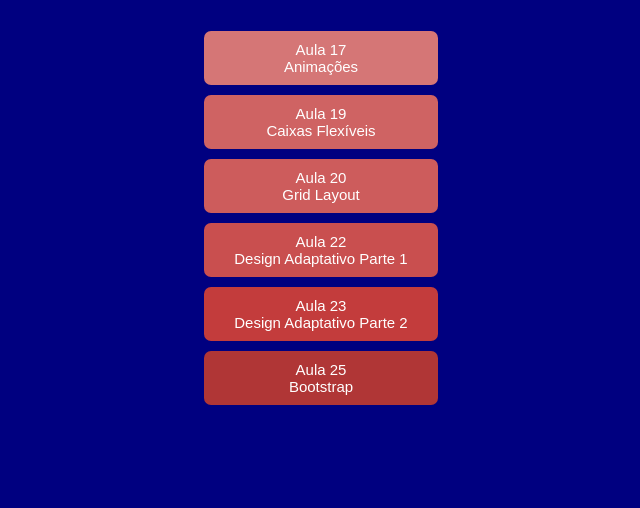
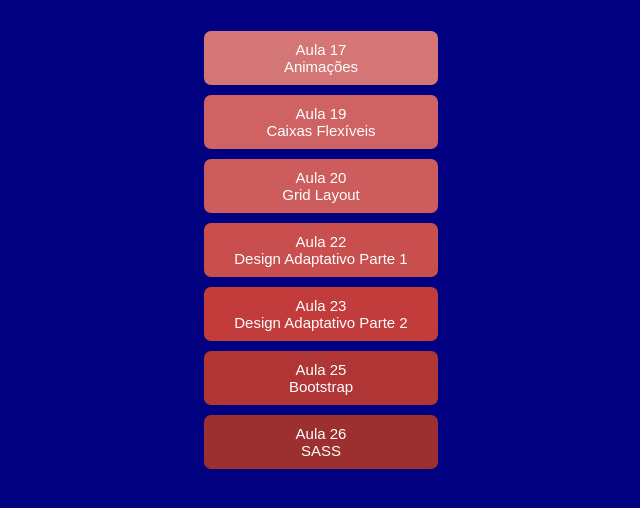
Before and after one commit to WirleySAlmeida/frontEndI, a plain HTML site: page index.html in a window 1280 px wide. Shown: the part 178-686 px from the top of the page, without its empty margins (319-959 px from the left). Drawn offline with nearby package versions, Linux system fonts and the light colour scheme.

Commit message:
adicionada aula 26

```diff
--- a/css/style.css
+++ b/css/style.css
@@ -52,6 +52,10 @@ button{
     background-color: #b03636;
     color: white;
 }
+#btn7{
+    background-color: #9c3030;
+    color: white;
+}
 
 #btn1:hover{
     background-color: #999999;
@@ -77,3 +81,7 @@ button{
     background-color: #595959;
     color: white;
 }
+#btn7:hover{
+    background-color: #4d4d4d;
+    color: white;
+}
--- a/index.html
+++ b/index.html
@@ -20,6 +20,7 @@
         <a href=""><button id="btn4">Aula 22<br>Design Adaptativo Parte 1</button></a>
         <a href=""><button id="btn5">Aula 23<br>Design Adaptativo Parte 2</button></a>
         <a href=""><button id="btn6">Aula 25<br>Bootstrap</button></a>
+        <a href=""><button id="btn7">Aula 26<br>SASS</button></a>
     </main>
 </body>
 </html>
```
